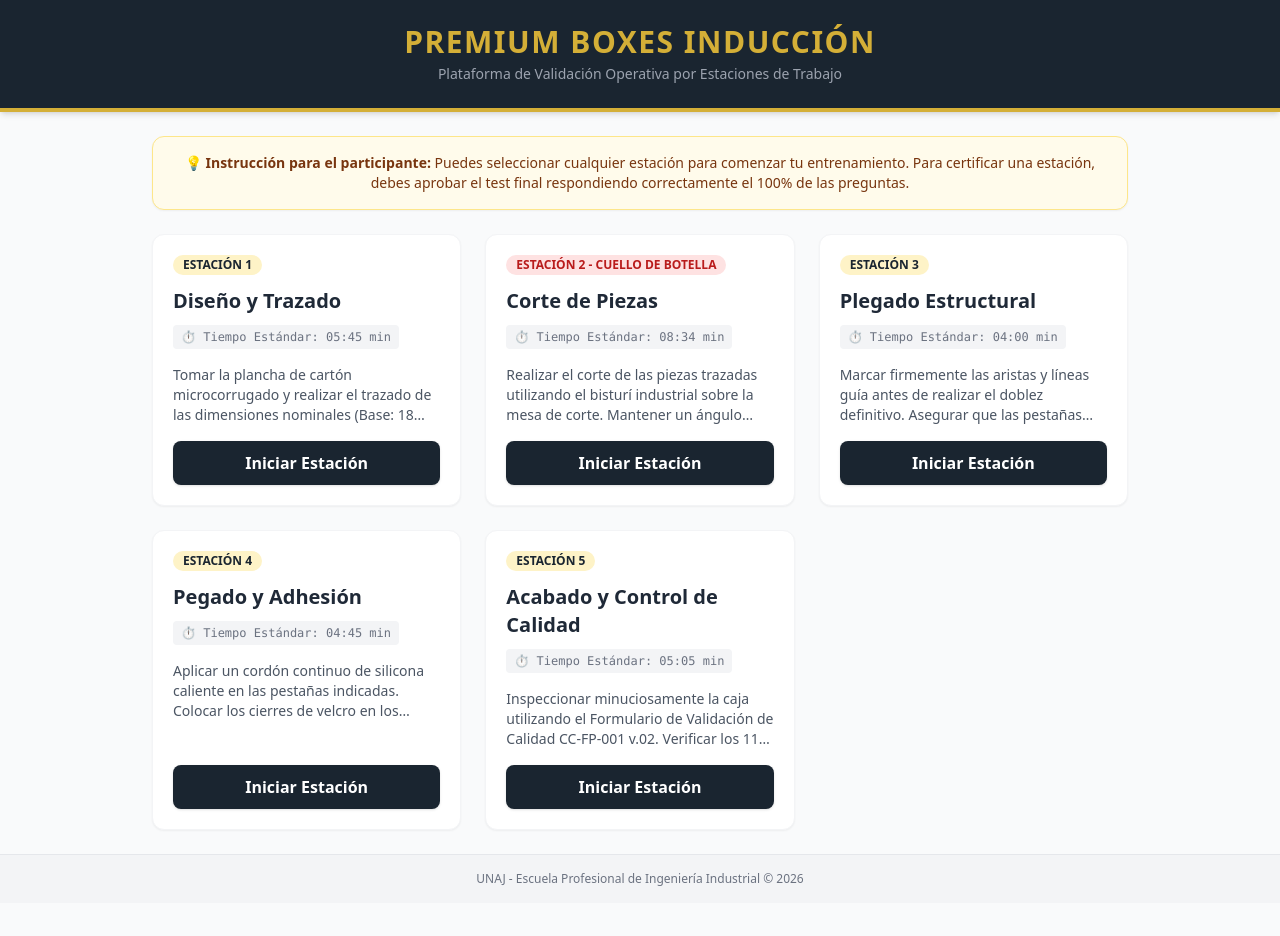
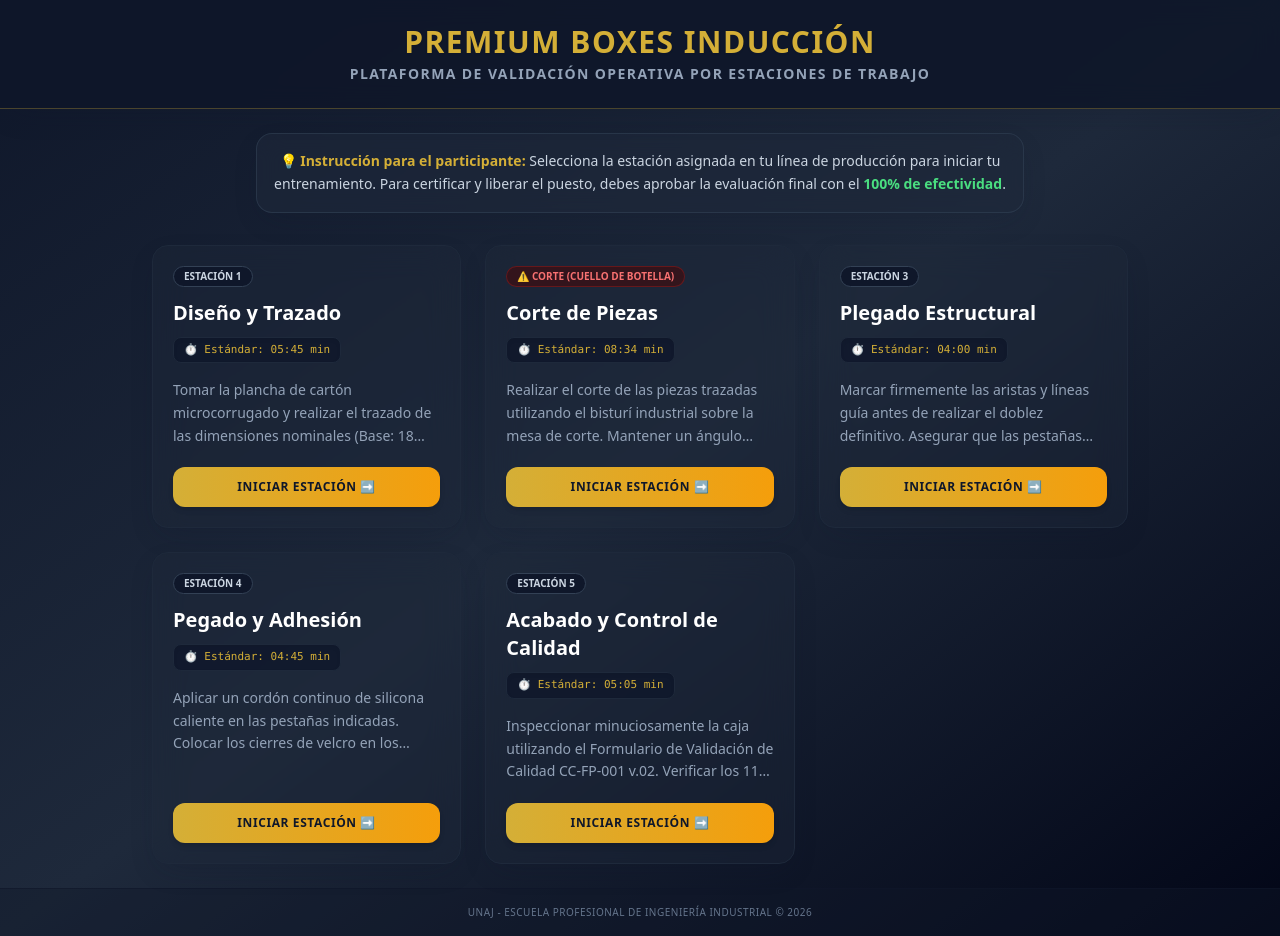
Before and after one commit to higadark-spec/capacitacion_cajas_premium, a plain HTML site: page index.html in a window 1280 px wide. Before the commit the page ends 903 px from the top, so only its background shows below. Drawn offline with nearby package versions, Linux system fonts and the light colour scheme.

Commit message:
Update index.html

```diff
--- a/index.html
+++ b/index.html
@@ -5,25 +5,42 @@
     <meta name="viewport" content="width=device-width, initial-scale=1.0">
     <title>Menú de Capacitación - Cajas Premium</title>
     <script src="https://cdn.tailwindcss.com"></script>
-    <link rel="stylesheet" href="css/styles.css">
+    <script>
+        tailwind.config = {
+            theme: {
+                extend: {
+                    colors: {
+                        premiumDark: '#0F172A',     // Azul noche profundo
+                        premiumSlate: '#1E293B',    // Pizarra corporativa
+                        premiumGold: '#D4AF37',     // Oro metálico premium
+                        premiumGoldHover: '#B8932A' // Oro más oscuro para interacciones
+                    },
+                    boxShadow: {
+                        'premium': '0 10px 30px -10px rgba(15, 23, 42, 0.3)',
+                        'gold-glow': '0 4px 20px -2px rgba(212, 175, 55, 0.4)'
+                    }
+                }
+            }
+        }
+    </script>
 </head>
-<body class="bg-gray-50 min-h-screen flex flex-col justify-between font-sans">
+<body class="bg-gradient-to-br from-slate-900 via-slate-800 to-slate-950 min-h-screen flex flex-col justify-between font-sans antialiased text-slate-200">
 
-    <header class="bg-[#1A2530] text-white p-6 shadow-md text-center border-b-4 border-[#D4AF37]">
-        <h1 class="text-2xl md:text-3xl font-bold tracking-wider text-[#D4AF37]">PREMIUM BOXES INDUCCIÓN</h1>
-        <p class="text-xs md:text-sm text-gray-400 mt-1">Plataforma de Validación Operativa por Estaciones de Trabajo</p>
+    <header class="bg-premiumDark/90 backdrop-blur-md text-white p-6 shadow-premium sticky top-0 z-50 text-center border-b border-premiumGold/30">
+        <h1 class="text-2xl md:text-3xl font-black tracking-wider text-premiumGold drop-shadow-sm">PREMIUM BOXES INDUCCIÓN</h1>
+        <p class="text-xs md:text-sm text-slate-400 mt-1 uppercase tracking-widest font-semibold">Plataforma de Validación Operativa por Estaciones de Trabajo</p>
     </header>
 
     <main class="container mx-auto p-6 max-w-5xl flex-grow">
-        <div class="mb-6 bg-amber-50 border border-amber-200 rounded-xl p-4 text-sm text-amber-900 text-center shadow-sm">
-            💡 <strong>Instrucción para el participante:</strong> Puedes seleccionar cualquier estación para comenzar tu entrenamiento. Para certificar una estación, debes aprobar el test final respondiendo correctamente el 100% de las preguntas.
+        <div class="mb-8 bg-premiumSlate/60 backdrop-blur-md border border-slate-700/60 rounded-2xl p-4 text-sm text-slate-300 text-center shadow-premium max-w-3xl mx-auto leading-relaxed">
+            💡 <strong class="text-premiumGold">Instrucción para el participante:</strong> Selecciona la estación asignada en tu línea de producción para iniciar tu entrenamiento. Para certificar y liberar el puesto, debes aprobar la evaluación final con el <span class="text-green-400 font-bold">100% de efectividad</span>.
         </div>
 
         <div class="grid grid-cols-1 md:grid-cols-2 lg:grid-cols-3 gap-6" id="contenedor-menu">
             </div>
     </main>
 
-    <footer class="bg-gray-100 text-center py-4 text-xs text-gray-500 border-t">
+    <footer class="bg-premiumDark/40 text-center py-4 text-[10px] text-slate-500 border-t border-slate-900/60 tracking-wider uppercase">
         UNAJ - Escuela Profesional de Ingeniería Industrial &copy; 2026
     </footer>
 
@@ -33,31 +50,39 @@
         // Función para renderizar dinámicamente las tarjetas del menú
         function renderizarMenu() {
             const contenedor = document.getElementById('contenedor-menu');
+            if (!contenedor) return;
+
             contenedor.innerHTML = ''; // Limpiar contenedor
 
+            // Validación de seguridad por si el archivo js/data.js tarda en cargar en GitHub
+            if (typeof datosEstaciones === 'undefined' || !datosEstaciones) {
+                contenedor.innerHTML = `<p class="text-center text-red-400 col-span-full">Error: No se pudo cargar el banco de datos de las estaciones.</p>`;
+                return;
+            }
+
             datosEstaciones.forEach((estacion) => {
-                // Verificar si esta estación específica ya fue aprobada en intentos previos
+                // Verificar si esta estación específica ya fue aprobada
                 const esAprobada = localStorage.getItem(`estacion_${estacion.id}_aprobada`) === "true";
 
-                // Definir estilos dinámicos si es el cuello de botella
-                const esCuelloBotella = estacion.numero === 2;
+                // Definir estilos dinámicos si es el cuello de botella (Estación 2: Corte)
+                const esCuelloBotella = (estacion.numero === 2);
                 const badgeEstacion = esCuelloBotella
-                    ? `<span class="bg-red-100 text-red-700 text-xs font-bold px-2.5 py-0.5 rounded-full uppercase">Estación 2 - Cuello de Botella</span>`
-                    : `<span class="bg-amber-100 text-[#1A2530] text-xs font-bold px-2.5 py-0.5 rounded-full uppercase">Estación ${estacion.numero}</span>`;
+                    ? `<span class="bg-red-950/60 text-red-400 text-[10px] font-black px-2.5 py-0.5 rounded-full uppercase border border-red-800/50">⚠️ Corte (Cuello de Botella)</span>`
+                    : `<span class="bg-premiumDark border border-slate-700 text-slate-300 text-[10px] font-black px-2.5 py-0.5 rounded-full uppercase">Estación ${estacion.numero}</span>`;
 
                 const tarjetaHTML = `
-                    <div class="bg-white rounded-xl shadow-sm hover:shadow-md p-5 border ${esAprobada ? 'border-green-300 bg-green-50/20' : 'border-gray-100'} flex flex-col justify-between hover:border-[#D4AF37] transition duration-200">
+                    <div class="bg-premiumSlate/40 backdrop-blur-lg rounded-2xl shadow-premium p-5 border ${esAprobada ? 'border-green-500/40 bg-green-950/10' : 'border-slate-800'} flex flex-col justify-between hover:border-premiumGold/50 transition-all duration-300 group">
                         <div>
                             <div class="flex justify-between items-center mb-3">
                                 ${badgeEstacion}
-                                ${esAprobada ? '<span class="text-xs font-bold text-green-600 flex items-center gap-1">🏆 Aprobada</span>' : ''}
+                                ${esAprobada ? '<span class="text-xs font-bold text-green-400 flex items-center gap-1 drop-shadow-sm">🏆 Aprobada</span>' : ''}
                             </div>
-                            <h3 class="text-xl font-bold text-gray-800 mb-2">${estacion.nombre}</h3>
-                            <p class="text-xs font-mono text-gray-500 mb-4 bg-gray-100 inline-block px-2 py-1 rounded">⏱️ Tiempo Estándar: ${estacion.tiempoEstandar}</p>
-                            <p class="text-sm text-gray-600 line-clamp-3 mb-4">${estacion.instruccion}</p>
+                            <h3 class="text-xl font-extrabold text-white mb-2 group-hover:text-premiumGold transition-colors">${estacion.nombre}</h3>
+                            <p class="text-[11px] font-mono text-premiumGold mb-4 bg-premiumDark/80 border border-slate-800 inline-block px-2.5 py-1 rounded-lg shadow-inner">⏱️ Estándar: ${estacion.tiempoEstandar}</p>
+                            <p class="text-sm text-slate-400 line-clamp-3 mb-5 leading-relaxed">${estacion.instruccion}</p>
                         </div>
-                        <button onclick="irAEstacion(${estacion.id})" class="w-full ${esAprobada ? 'bg-green-600 hover:bg-green-700' : 'bg-[#1A2530] hover:bg-gray-800'} text-white text-center py-2.5 rounded-lg font-semibold shadow transition duration-150">
-                            ${esAprobada ? 'Repasar Módulo' : 'Iniciar Estación'}
+                        <button onclick="irAEstacion(${estacion.id})" class="w-full ${esAprobada ? 'bg-green-600 hover:bg-green-700 text-white' : 'bg-gradient-to-r from-premiumGold to-amber-500 text-premiumDark'} font-black py-3 rounded-xl shadow-md transition-all duration-150 active:scale-[0.98] uppercase tracking-wider text-xs">
+                            ${esAprobada ? 'Repasar Módulo 🔄' : 'Iniciar Estación ➡️'}
                         </button>
                     </div>
                 `;
@@ -66,12 +91,13 @@
         }
 
         function irAEstacion(id) {
+            // Guardar id seleccionado y forzar redirección limpia de ventana
             localStorage.setItem('estacionSeleccionada', id);
-            window.location.href = 'app.html'; // Nos moverá a la pantalla de aprendizaje que haremos en la siguiente parte
+            window.location.assign('app.html');
         }
 
-        // Ejecutar la renderización al cargar la página
-        window.onload = renderizarMenu;
+        // Ejecutar la renderización al cargar por completo el árbol DOM de la página
+        document.addEventListener("DOMContentLoaded", renderizarMenu);
     </script>
 </body>
 </html>
```
